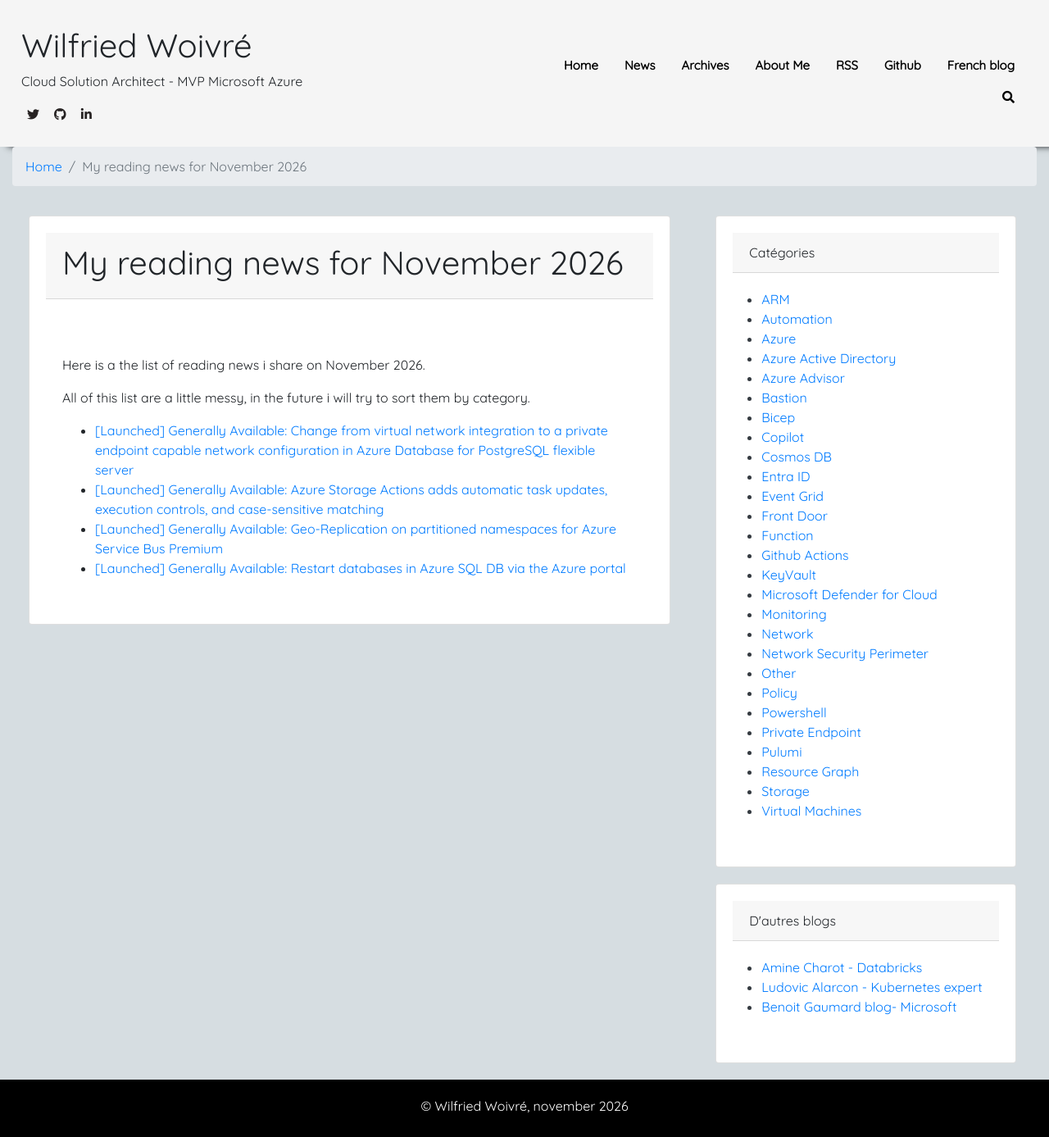
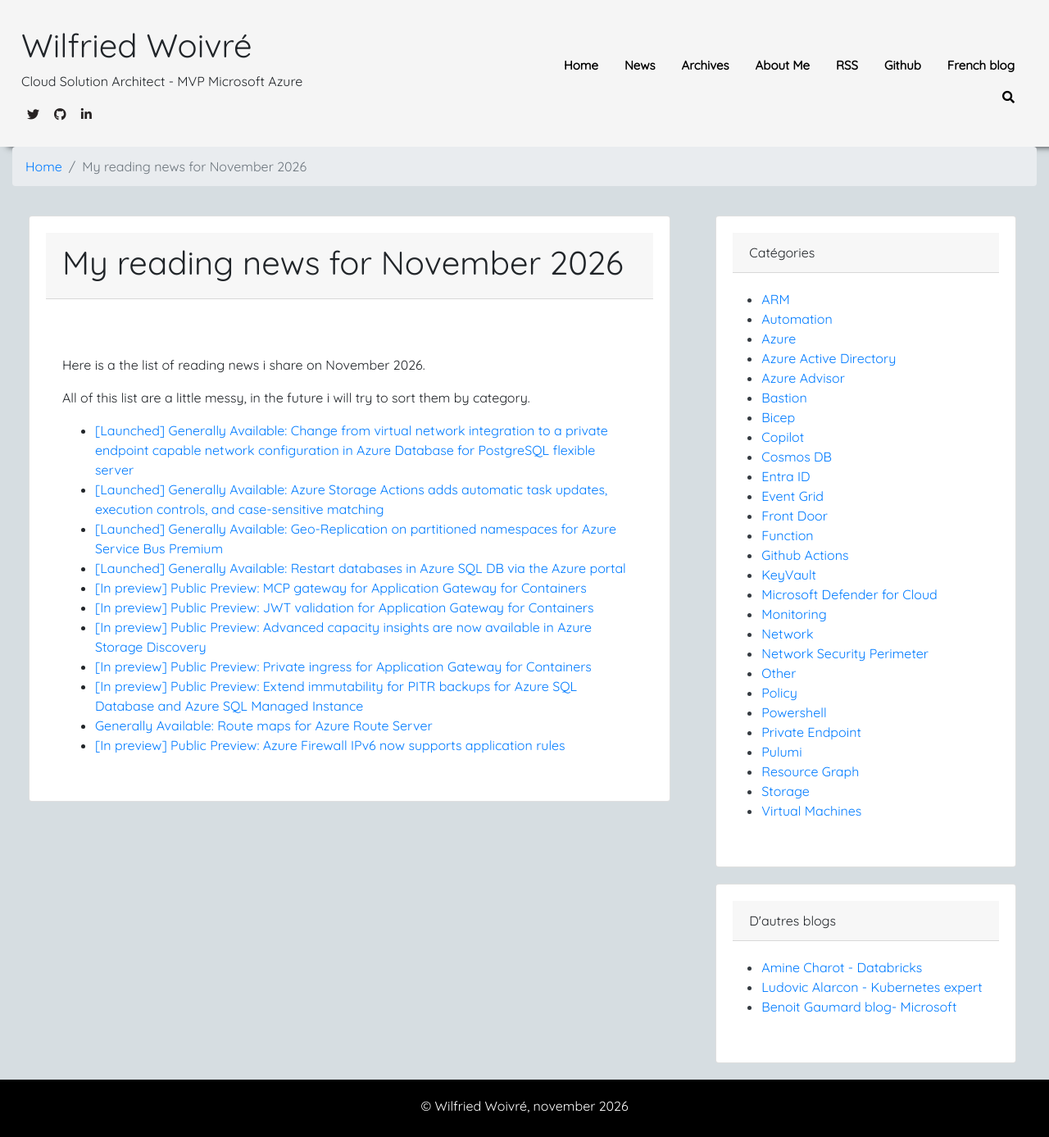
Before and after one commit to wilfriedwoivre/wilfriedwoivre.en.github.io, a Jekyll site: the page built from _news/2026-12-01-my-reading-news-for-november-2026.md, in a window 1280 px wide. Shown: the whole page at 82% size. Built offline with Jekyll 4.4.1, drawn with Linux system fonts in a browser that asks for light colours; nearby versions of some CDN libraries.

Commit message:
Update monthly news post

```diff
--- a/_news/2026-12-01-my-reading-news-for-november-2026.md
+++ b/_news/2026-12-01-my-reading-news-for-november-2026.md
@@ -12,3 +12,10 @@
 - [[Launched] Generally Available: Azure Storage Actions adds automatic task updates, execution controls, and case-sensitive matching](https://azure.microsoft.com/updates?WT.mc_id=AZ-MVP-4039694&id=578628)
 - [[Launched] Generally Available: Geo-Replication on partitioned namespaces for Azure Service Bus Premium](https://azure.microsoft.com/updates?WT.mc_id=AZ-MVP-4039694&id=579021)
 - [[Launched] Generally Available: Restart databases in Azure SQL DB via the Azure portal](https://azure.microsoft.com/updates?WT.mc_id=AZ-MVP-4039694&id=577992)
+- [[In preview] Public Preview: MCP gateway for Application Gateway for Containers](https://azure.microsoft.com/updates?WT.mc_id=AZ-MVP-4039694&id=576388)
+- [[In preview] Public Preview: JWT validation for Application Gateway for Containers](https://azure.microsoft.com/updates?WT.mc_id=AZ-MVP-4039694&id=576382)
+- [[In preview] Public Preview: Advanced capacity insights are now available in Azure Storage Discovery](https://azure.microsoft.com/updates?WT.mc_id=AZ-MVP-4039694&id=578655)
+- [[In preview] Public Preview: Private ingress for Application Gateway for Containers](https://azure.microsoft.com/updates?WT.mc_id=AZ-MVP-4039694&id=576393)
+- [[In preview] Public Preview: Extend immutability for PITR backups for Azure SQL Database and Azure SQL Managed Instance](https://azure.microsoft.com/updates?WT.mc_id=AZ-MVP-4039694&id=579305)
+- [Generally Available: Route maps for Azure Route Server](https://azure.microsoft.com/updates?WT.mc_id=AZ-MVP-4039694&id=578966)
+- [[In preview] Public Preview: Azure Firewall IPv6 now supports application rules](https://azure.microsoft.com/updates?WT.mc_id=AZ-MVP-4039694&id=579507)
```
Also changed, not shown: other parts of _news/2026-12-01-my-reading-news-for-november-2026.md (+1 -1 lines).
